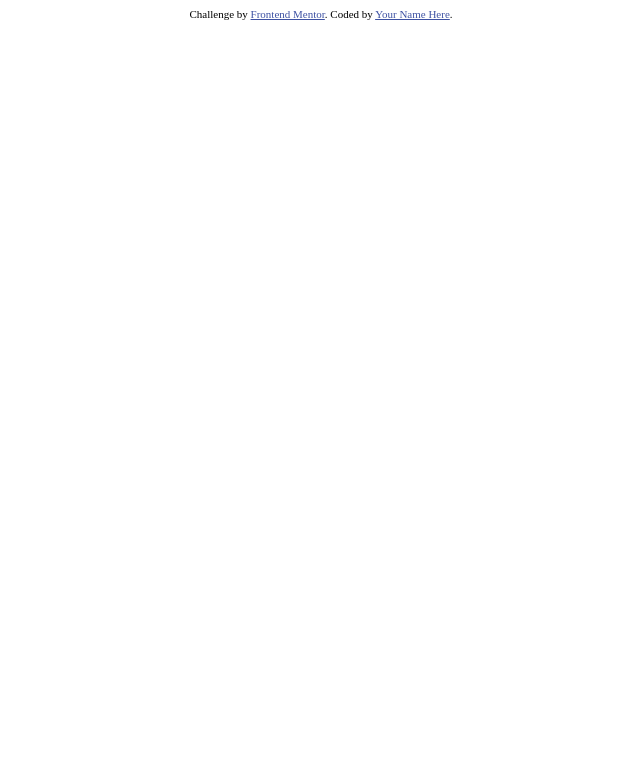
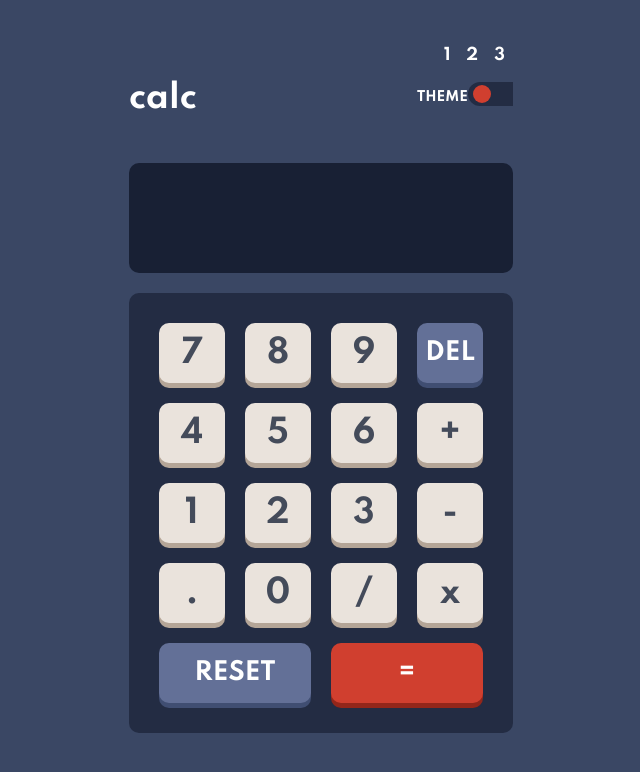
Before and after one commit to udaybhaskar98/calculator-app, a plain HTML site: page index.html in a window 1280 px wide. Shown: the whole page, without its empty margins (319-959 px from the left). Drawn offline with Linux system fonts and the light colour scheme.

Commit message:
created the front end and theme 1 of the app

```diff
--- /dev/null
+++ b/index.css
@@ -0,0 +1,180 @@
+* {
+  margin: 0;
+  padding: 0;
+  box-sizing: border-box;
+}
+
+h2 {
+  color: #fff;
+}
+
+body {
+  background-color: hsl(222, 26%, 31%);
+  font-family: "Spartan", sans-serif;
+  font-weight: 700;
+}
+
+.hero-container {
+  height: 100vh;
+  width: 30%;
+  margin: 0 35%;
+  overflow-y: hidden;
+}
+
+.heading-div {
+  width: 100%;
+  margin: 15% 0%;
+  height: 10%;
+  display: flex;
+  color: #fff;
+  /* background-color: red; */
+  margin-bottom: 25px;
+  justify-content: space-between;
+  align-items: center;
+  position: relative;
+}
+
+.theme-number {
+  position: absolute;
+  right: 0;
+  bottom: 65px;
+  /* background: black; */
+}
+
+.theme-number ol {
+  display: flex;
+  list-style: none;
+  padding: 0;
+  margin: 0;
+}
+
+ol li {
+  padding: 8px;
+}
+
+.theme {
+  width: 25%;
+  height: 40%;
+  display: flex;
+  justify-content: space-between;
+  align-items: center;
+  color: #fff;
+}
+
+.theme-toggle {
+  border-radius: 20px;
+  padding: 0 2px;
+  margin-bottom: 8px;
+  display: flex;
+  justify-content: center;
+  align-items: flex-start;
+  background: hsl(223, 31%, 20%);
+}
+
+.theme-toggle > input {
+  margin: 0.3em;
+}
+
+.custom-radio-button {
+  width: 24px;
+  height: 24px;
+  border-radius: 50%;
+  display: flex;
+  justify-content: center;
+  align-items: center;
+  /* cursor: pointer; */
+}
+
+.custom-radio-button input {
+  display: none;
+}
+
+.custom-radio-button .checkmark {
+  width: calc(100% - 6px);
+  height: calc(100% - 6px);
+  /* background-color: hsl(6, 63%, 50%); */
+  border-radius: 50%;
+  display: inline-block;
+  opacity: 0;
+  transition: opacity 0.3s ease;
+}
+
+.checkmark {
+  cursor: pointer;
+}
+
+.custom-radio-button input:checked + .checkmark {
+  opacity: 1;
+  display: inline-block;
+  background: hsl(6, 63%, 50%);
+}
+
+.display-num input {
+  height: 110px;
+  width: 100%;
+  padding: 30px 25px 40px 0px;
+  border-radius: 10px;
+  border: none;
+  outline: none;
+  background-color: hsl(224, 36%, 15%);
+  color: #fff;
+  text-align: right;
+  font-size: 3.2em;
+  font-weight: 700;
+  line-height: 6px;
+}
+
+.keys {
+  width: 100%;
+  height: 55%;
+  margin-top: 20px;
+  border-radius: 10px;
+  background: hsl(223, 31%, 20%);
+  display: grid;
+  grid-template-columns: repeat(4, 1fr);
+  grid-template-rows: repeat(5, 1fr);
+  grid-gap: 20px;
+  padding: 30px;
+}
+
+.keys .items {
+  background-color: hsl(30, 25%, 89%);
+  border-radius: 10px;
+  text-align: center;
+  display: flex;
+  justify-content: center;
+  align-items: center;
+  color: hsl(221, 14%, 31%);
+  font-size: 2em;
+  font-weight: 700;
+  box-shadow: 0 5px 0px 0px hsl(28, 16%, 65%);
+}
+
+.keys :nth-child(4) {
+  background: hsl(225, 21%, 49%);
+  color: #ffffff;
+  font-size: 1.5em;
+  box-shadow: 0 5px 0px 0px hsl(224, 28%, 35%);
+}
+
+.keys :nth-child(17) {
+  background: hsl(225, 21%, 49%);
+  color: #ffffff;
+  font-size: 1.5em;
+  box-shadow: 0 5px 0px 0px hsl(224, 28%, 35%);
+}
+
+.keys :nth-child(18) {
+  background: hsl(6, 63%, 50%);
+  color: #ffffff;
+  font-size: 1.5em;
+  box-shadow: 0 5px 0px 0px hsl(6, 70%, 34%);
+}
+
+.num-reset {
+  grid-column: 1/3;
+}
+
+.num-equal {
+  grid-column: 3/5;
+}
--- a/index.html
+++ b/index.html
@@ -3,24 +3,79 @@
 <head>
   <meta charset="UTF-8">
   <meta name="viewport" content="width=device-width, initial-scale=1.0"> <!-- displays site properly based on user's device -->
-
+  <link rel="preconnect" href="https://fonts.googleapis.com">
+  <link rel="preconnect" href="https://fonts.gstatic.com" crossorigin>
+  <link href="https://fonts.googleapis.com/css2?family=Spartan:wght@100;200;300;400;500;600;700;800;900&display=swap"
+    rel="stylesheet">
+  <link rel="stylesheet" href="index.css">
   <link rel="icon" type="image/png" sizes="32x32" href="./images/favicon-32x32.png">
 
+
   <title>Frontend Mentor | Calculator app</title>
-
-  <!-- Feel free to remove these styles or customise in your own stylesheet 👍 -->
-  <style>
-    .attribution { font-size: 11px; text-align: center; }
-    .attribution a { color: hsl(228, 45%, 44%); }
-  </style>
 </head>
 <body>
+  <div class="hero-container">
 
+    <div class="heading-div">
+      <h1>calc</h1>
+      <div class="theme-number">
+        <ol>
+          <li>1</li>
+          <li>2</li>
+          <li>3</li>
+        </ol>
+      </div>
+      <div class="theme">
+        <h5>THEME</h5>
+            <div class="theme-toggle">
+              <label class="custom-radio-button">
+                <input id="first" name="toggle-state" type="radio" checked />
+                <span class="checkmark"></span>
+              </label>
 
+              <label class="custom-radio-button">
+                <input id="second" name="toggle-state" type="radio" />
+                <span class="checkmark"></span>
+              </label>
 
-  <div class="attribution">
-    Challenge by <a href="https://www.frontendmentor.io?ref=challenge" target="_blank">Frontend Mentor</a>.
-    Coded by <a href="#">Your Name Here</a>.
-  </div>
+              <label class="custom-radio-button">
+                <input id="third" name="toggle-state" type="radio" />
+                <span class="checkmark"></span>
+              </label>
+            </div>
+        </div>
+      </div>
+
+      <div class="display-num">
+        <input type="text" class="disp-num">
+      </div>
+
+        <div class="keys">
+          <div class="items num-7">7</div>
+          <div class="items num-8">8</div>
+          <div class="items num-9">9</div>
+          <div class="items num-del">DEL</div>
+
+          <div class="items num-4">4</div>
+          <div class="items num-5">5</div>
+          <div class="items num-6">6</div>
+          <div class="items num-+">+</div>
+
+          <div class="items num-1">1</div>
+          <div class="items num-2">2</div>
+          <div class="items num-3">3</div>
+          <div class="items num -">-</div>
+
+          <div class="items num-dot">.</div>
+          <div class="items num-0">0</div>
+          <div class="items num-divide">/</div>
+          <div class="items num-mult">x</div>
+
+          <div class="items num-reset">RESET</div>
+          <div class="items num-equal">=</div>
+        </div>
+
+      </div>
+
 </body>
 </html>
```
